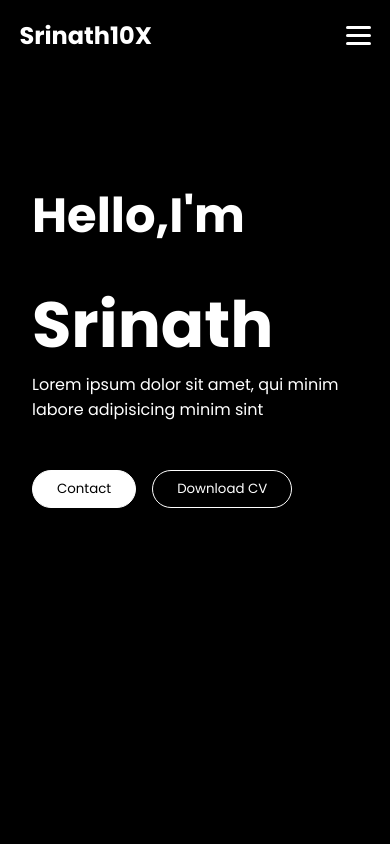
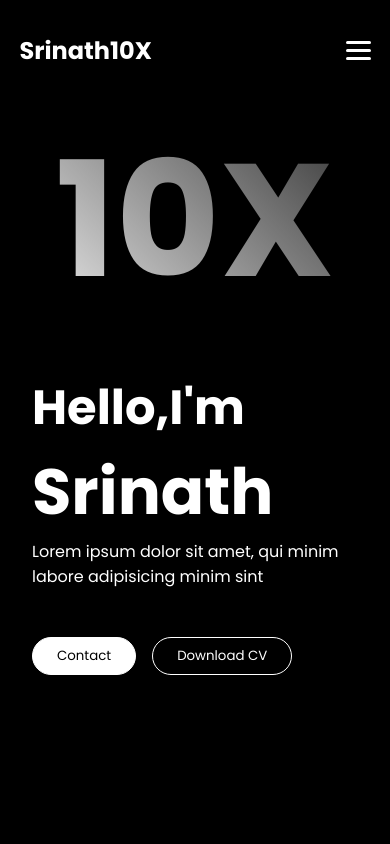
Before and after one commit to Srinath10X/portfolio, a Next.js app: page / in a window 390 px wide. Shown: the top 844 px of the page. Built offline with nearby package versions, Linux system fonts and the light colour scheme.

Commit message:
added basic homepage with gradient text

```diff
--- a/Components/Header.css
+++ b/Components/Header.css
@@ -17,7 +17,7 @@ a {
 }
 
 .navbar {
-  height: 70px;
+  height: 100px;
   width: 100%;
   display: flex;
   align-items: center;
--- a/Components/Main.css
+++ b/Components/Main.css
@@ -3,7 +3,7 @@
   flex-direction: row;
 }
 .left {
-  height: 88vh;
+  height: 80vh;
   width: 50%;
   padding: 3.8rem;
   background: black;
@@ -13,7 +13,7 @@
   flex-direction: column;
 }
 .right {
-  height: 88vh;
+  height: 80vh;
   width: 50%;
   background: black;
   display: flex;
@@ -74,18 +74,23 @@
 .x {
   font-size: 10rem;
   color: white;
+  background: linear-gradient(45deg, #eee, #333);
+  background-clip: text;
+  -webkit-text-fill-color: transparent;
 }
 
 @media (max-width: 760px) {
   .main {
-    flex-direction: column;
+    flex-direction: column-reverse;
   }
   .left {
     width: 100%;
-    height: 65vh;
+    height: 60%;
     padding: 2rem;
+    display: block;
   }
   .right {
+    height: 25%;
     width: 100%;
   }
 }
```
Also changed, not shown: Components/About.jsx (added, +11 -0 lines), Components/Main.jsx (+1 -9 lines), 1 other file (tests, documents, lock files or other folders).
